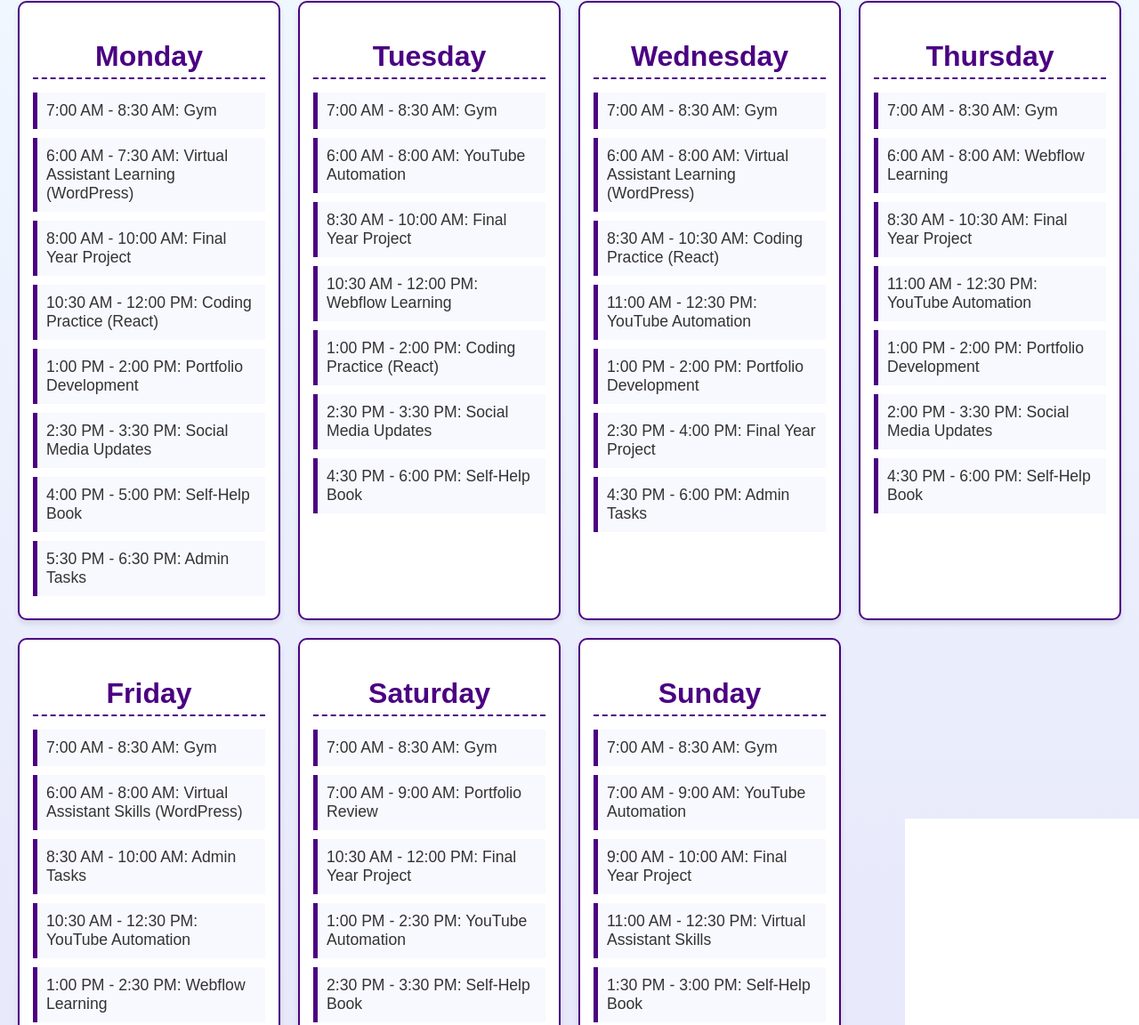
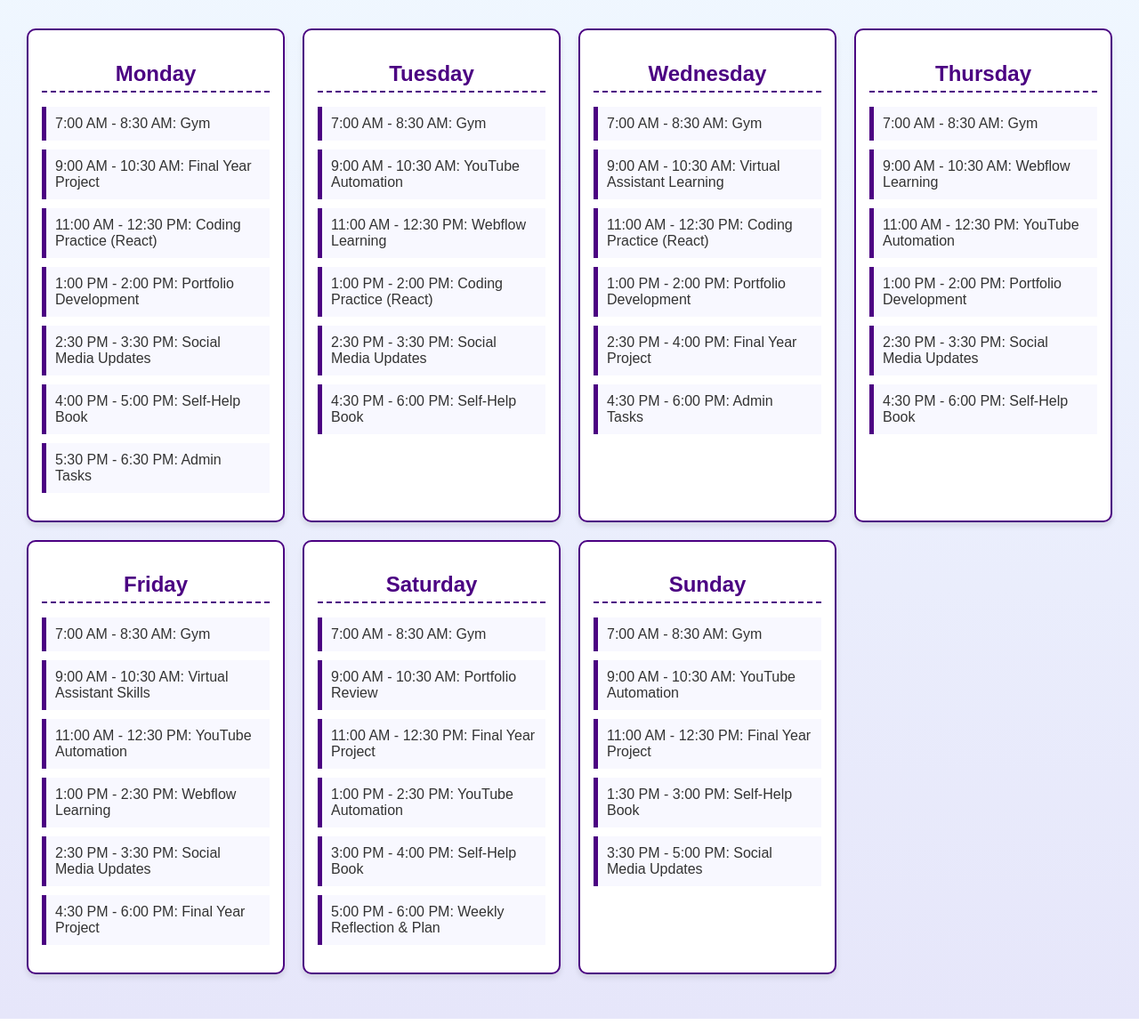
Before and after one commit to Charlore01/schedule-time-table, a plain HTML site: page index.html in a window 1280 px wide. Shown: the part 97-1249 px from the top of the page at 89% size. Drawn offline with Linux system fonts and the light colour scheme.

Commit message:
updated timetable

```diff
--- a/index.html
+++ b/index.html
@@ -7,91 +7,87 @@
     <style>
         body {
             font-family: 'Arial', sans-serif;
+            background: linear-gradient(to bottom, #f0f8ff, #e6e6fa);
+            color: #333;
             margin: 0;
             padding: 20px;
-    background: linear-gradient(to bottom, #f0f8ff, #e6e6fa);
-    color: #333;
         }
-
         h1 {
             text-align: center;
             color: #4b0082;
             font-size: 2.5rem;
-    margin-bottom: 20px;
+            animation: fadeIn 1.5s ease-in-out;
         }
-
         .schedule {
             display: grid;
-    grid-template-columns: repeat(auto-fit, minmax(250px, 1fr)); /* Adjusts column count based on screen size */
+            grid-template-columns: repeat(auto-fit, minmax(250px, 1fr));
             gap: 20px;
-    margin: 0 auto;
+            margin: 20px auto;
+            padding: 10px;
         }
-
         .day {
             background: #ffffff;
             border: 2px solid #4b0082;
             border-radius: 10px;
             padding: 15px;
             box-shadow: 0 4px 6px rgba(0, 0, 0, 0.1);
-    transition: transform 0.3s, box-shadow 0.3s;
+            animation: pop 0.5s ease-in-out;
         }
-
-.day:hover {
-    transform: translateY(-5px);
-    box-shadow: 0 6px 8px rgba(0, 0, 0, 0.2);
-}
-
         .day h2 {
+            color: #4b0082;
             text-align: center;
-    color: #4b0082;
-    margin-bottom: 15px;
             border-bottom: 2px dashed #4b0082;
             padding-bottom: 5px;
+            margin-bottom: 15px;
         }
-
         .day ul {
             list-style: none;
             padding: 0;
-    margin: 0;
         }
-
         .day li {
+            margin: 10px 0;
+            padding: 10px;
             background: #f8f8ff;
-    padding: 10px;
-    margin: 10px 0;
             border-left: 5px solid #4b0082;
-    transition: transform 0.3s, background-color 0.3s;
+            transition: transform 0.3s, background 0.3s;
         }
-
         .day li:hover {
             transform: scale(1.05);
-    background-color: #e6e6fa;
+            background: #e6e6fa;
         }
-
-/* Responsive Typography */
-h1, .day h2 {
-    font-size: clamp(1.5rem, 2.5vw, 2.5rem);
+        @keyframes fadeIn {
+            0% {
+                opacity: 0;
+                transform: translateY(-20px);
             }
-
-.day li {
-    font-size: clamp(0.9rem, 1.5vw, 1.1rem);
+            100% {
+                opacity: 1;
+                transform: translateY(0);
             }
-
-/* Add Padding on Small Screens */
-@media (max-width: 600px) {
-    body {
-        padding: 10px;
         }
-
+        @keyframes pop {
+            0% {
+                transform: scale(0.9);
+                opacity: 0.7;
+            }
+            100% {
+                transform: scale(1);
+                opacity: 1;
+            }
+        }
+        @media screen and (max-width: 768px) {
+            h1 {
+                font-size: 2rem;
+            }
             .day {
                 padding: 10px;
             }
-
-    .day h2 {
-        font-size: 1.2rem;
+        }
+        @media screen and (max-width: 480px) {
+            .schedule {
+                grid-template-columns: 1fr;
             }
         }
-
     </style>
 </head>
 <body>
@@ -101,9 +97,8 @@ h1, .day h2 {
             <h2>Monday</h2>
             <ul>
                 <li>7:00 AM - 8:30 AM: Gym</li>
-                <li>6:00 AM - 7:30 AM: Virtual Assistant Learning (WordPress)</li>
-                <li>8:00 AM - 10:00 AM: Final Year Project</li>
-                <li>10:30 AM - 12:00 PM: Coding Practice (React)</li>
+                <li>9:00 AM - 10:30 AM: Final Year Project</li>
+                <li>11:00 AM - 12:30 PM: Coding Practice (React)</li>
                 <li>1:00 PM - 2:00 PM: Portfolio Development</li>
                 <li>2:30 PM - 3:30 PM: Social Media Updates</li>
                 <li>4:00 PM - 5:00 PM: Self-Help Book</li>
@@ -114,9 +109,8 @@ h1, .day h2 {
             <h2>Tuesday</h2>
             <ul>
                 <li>7:00 AM - 8:30 AM: Gym</li>
-                <li>6:00 AM - 8:00 AM: YouTube Automation</li>
-                <li>8:30 AM - 10:00 AM: Final Year Project</li>
-                <li>10:30 AM - 12:00 PM: Webflow Learning</li>
+                <li>9:00 AM - 10:30 AM: YouTube Automation</li>
+                <li>11:00 AM - 12:30 PM: Webflow Learning</li>
                 <li>1:00 PM - 2:00 PM: Coding Practice (React)</li>
                 <li>2:30 PM - 3:30 PM: Social Media Updates</li>
                 <li>4:30 PM - 6:00 PM: Self-Help Book</li>
@@ -126,9 +120,8 @@ h1, .day h2 {
             <h2>Wednesday</h2>
             <ul>
                 <li>7:00 AM - 8:30 AM: Gym</li>
-                <li>6:00 AM - 8:00 AM: Virtual Assistant Learning (WordPress)</li>
-                <li>8:30 AM - 10:30 AM: Coding Practice (React)</li>
-                <li>11:00 AM - 12:30 PM: YouTube Automation</li>
+                <li>9:00 AM - 10:30 AM: Virtual Assistant Learning</li>
+                <li>11:00 AM - 12:30 PM: Coding Practice (React)</li>
                 <li>1:00 PM - 2:00 PM: Portfolio Development</li>
                 <li>2:30 PM - 4:00 PM: Final Year Project</li>
                 <li>4:30 PM - 6:00 PM: Admin Tasks</li>
@@ -138,11 +131,10 @@ h1, .day h2 {
             <h2>Thursday</h2>
             <ul>
                 <li>7:00 AM - 8:30 AM: Gym</li>
-                <li>6:00 AM - 8:00 AM: Webflow Learning</li>
-                <li>8:30 AM - 10:30 AM: Final Year Project</li>
+                <li>9:00 AM - 10:30 AM: Webflow Learning</li>
                 <li>11:00 AM - 12:30 PM: YouTube Automation</li>
                 <li>1:00 PM - 2:00 PM: Portfolio Development</li>
-                <li>2:00 PM - 3:30 PM: Social Media Updates</li>
+                <li>2:30 PM - 3:30 PM: Social Media Updates</li>
                 <li>4:30 PM - 6:00 PM: Self-Help Book</li>
             </ul>
         </div>
@@ -150,9 +142,8 @@ h1, .day h2 {
             <h2>Friday</h2>
             <ul>
                 <li>7:00 AM - 8:30 AM: Gym</li>
-                <li>6:00 AM - 8:00 AM: Virtual Assistant Skills (WordPress)</li>
-                <li>8:30 AM - 10:00 AM: Admin Tasks</li>
-                <li>10:30 AM - 12:30 PM: YouTube Automation</li>
+                <li>9:00 AM - 10:30 AM: Virtual Assistant Skills</li>
+                <li>11:00 AM - 12:30 PM: YouTube Automation</li>
                 <li>1:00 PM - 2:30 PM: Webflow Learning</li>
                 <li>2:30 PM - 3:30 PM: Social Media Updates</li>
                 <li>4:30 PM - 6:00 PM: Final Year Project</li>
@@ -162,10 +153,10 @@ h1, .day h2 {
             <h2>Saturday</h2>
             <ul>
                 <li>7:00 AM - 8:30 AM: Gym</li>
-                <li>7:00 AM - 9:00 AM: Portfolio Review</li>
-                <li>10:30 AM - 12:00 PM: Final Year Project</li>
+                <li>9:00 AM - 10:30 AM: Portfolio Review</li>
+                <li>11:00 AM - 12:30 PM: Final Year Project</li>
                 <li>1:00 PM - 2:30 PM: YouTube Automation</li>
-                <li>2:30 PM - 3:30 PM: Self-Help Book</li>
+                <li>3:00 PM - 4:00 PM: Self-Help Book</li>
                 <li>5:00 PM - 6:00 PM: Weekly Reflection & Plan</li>
             </ul>
         </div>
@@ -173,11 +164,10 @@ h1, .day h2 {
             <h2>Sunday</h2>
             <ul>
                 <li>7:00 AM - 8:30 AM: Gym</li>
-                <li>7:00 AM - 9:00 AM: YouTube Automation</li>
-                <li>9:00 AM - 10:00 AM: Final Year Project</li>
-                <li>11:00 AM - 12:30 PM: Virtual Assistant Skills</li>
+                <li>9:00 AM - 10:30 AM: YouTube Automation</li>
+                <li>11:00 AM - 12:30 PM: Final Year Project</li>
                 <li>1:30 PM - 3:00 PM: Self-Help Book</li>
-                <li>3:00 PM - 5:00 PM: Social Media Updates</li>
+                <li>3:30 PM - 5:00 PM: Social Media Updates</li>
             </ul>
         </div>
     </div>
```
Lines whose indentation alone changed are shown as unchanged.
